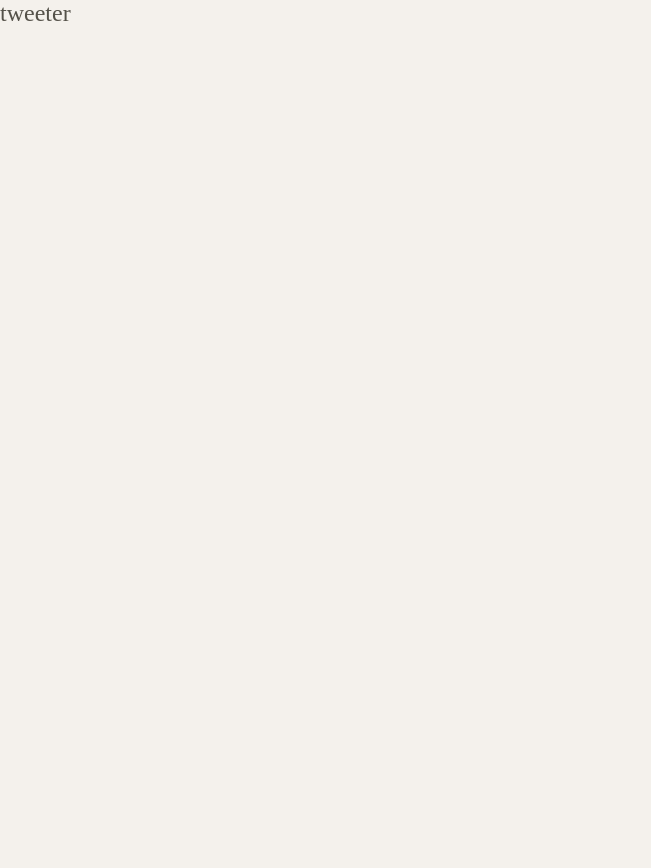
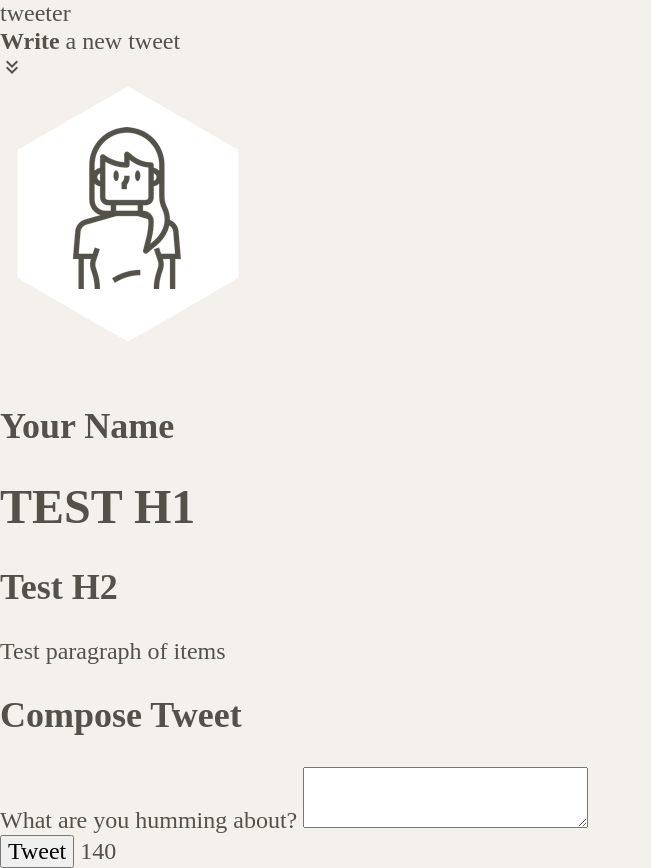
Before and after one commit to liuprestin/tweeeter-clone, a website: page public/index.html in a window 1280 px wide. Shown: the whole page, without its empty margins (0-651 px from the left). Before the commit the page ends 800 px from the top, so only its background shows below. Drawn offline with nearby package versions, Linux system fonts and the light colour scheme.

Commit message:
update HTML structure to add a nav, header, test main body and an prompt to submit a new tweet

```diff
--- a/public/index.html
+++ b/public/index.html
@@ -5,7 +5,31 @@
     <title>Tweeter - Home Page</title>
 
     <!-- External CSS -->
-    <link rel="stylesheet" href="https://cdnjs.cloudflare.com/ajax/libs/normalize/8.0.1/normalize.min.css" type="text/css" />
+    <link
+      rel="stylesheet"
+      href="https://cdnjs.cloudflare.com/ajax/libs/normalize/8.0.1/normalize.min.css"
+      type="text/css"
+    />
+    <link
+      rel="stylesheet"
+      href="
+https://fonts.googleapis.com/css2?family=Material+Symbols+Outlined:opsz,wght,FILL,GRAD@20..48,100..700,0..1,-50..200
+"
+    />
+
+    <link rel="preconnect" href="https://fonts.googleapis.com" />
+    <link rel="preconnect" href="https://fonts.gstatic.com" crossorigin />
+    <link
+      href="https://fonts.googleapis.com/css2?family=Bungee&display=swap"
+      rel="stylesheet"
+    />
+
+    <link rel="preconnect" href="https://fonts.googleapis.com" />
+    <link rel="preconnect" href="https://fonts.gstatic.com" crossorigin />
+    <link
+      href="https://fonts.googleapis.com/css2?family=Source+Sans+3:ital,wght@0,300;0,600;1,300;1,600&display=swap"
+      rel="stylesheet"
+    />
 
     <!-- App CSS -->
     <link rel="stylesheet" href="/styles/layout.css" type="text/css" />
@@ -20,10 +44,47 @@
   <body>
     <!-- Top nav bar (fixed) -->
     <nav>
-      <span>tweeter</span>
+      <span id="tweeter-title">tweeter</span>
+      <div id="tweeter-caption">
+        <div><strong>Write</strong> a new tweet</div>
+        <div id="arrow-icon" class="material-symbols-outlined">
+          keyboard_double_arrow_down
+        </div>
+      </div>
     </nav>
+    <header>
+      <div id="avatar_header">
+        <div id="avatar_img">
+          <img src="/images/profile-hex.png" />
+        </div>
+        <br />
+        <div id="avatar_name">
+          <h2>Your Name</h2>
+        </div>
+      </div>
+    </header>
 
     <!-- Page-specific (main) content here -->
-    <main class="container"></main>
+    <main class="container">
+      <h1>TEST H1</h1>
+      <h2>Test H2</h2>
+      <p>Test paragraph of items</p>
+    </main>
+
+    <section class="new-tweet">
+      <h2>Compose Tweet</h2>
+      <form id="tweet_form" method="POST" action="/tweets/">
+        <div id="tweet_prompt">
+          <label  for="tweet-text"
+            >What are you humming about?</label
+          >
+          <textarea name="text" id="tweet_text"></textarea>
+        </div>
+        <div>
+          <button type="submit">Tweet</button>
+          <output name="counter" class="counter" for="tweet-text">140</output>
+        </div>
+      </form>
+    </section>
   </body>
 </html>
```
